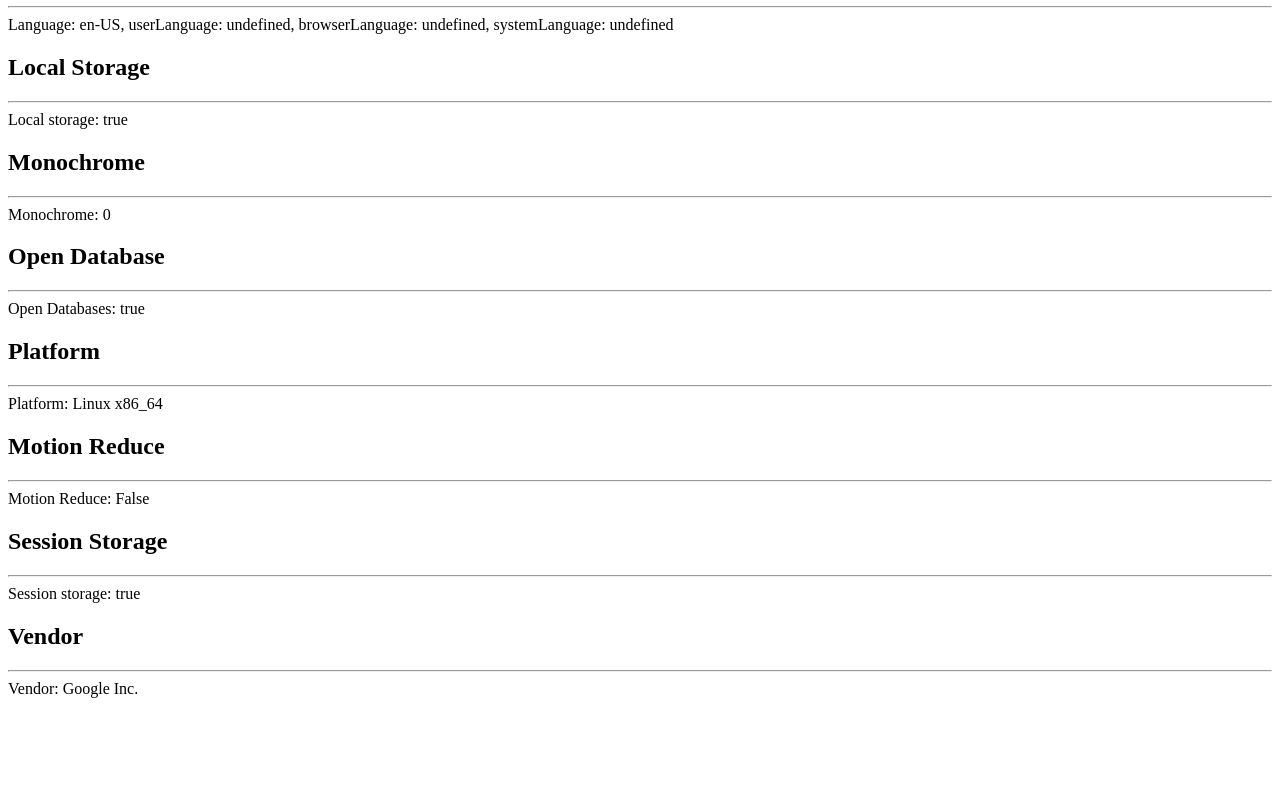
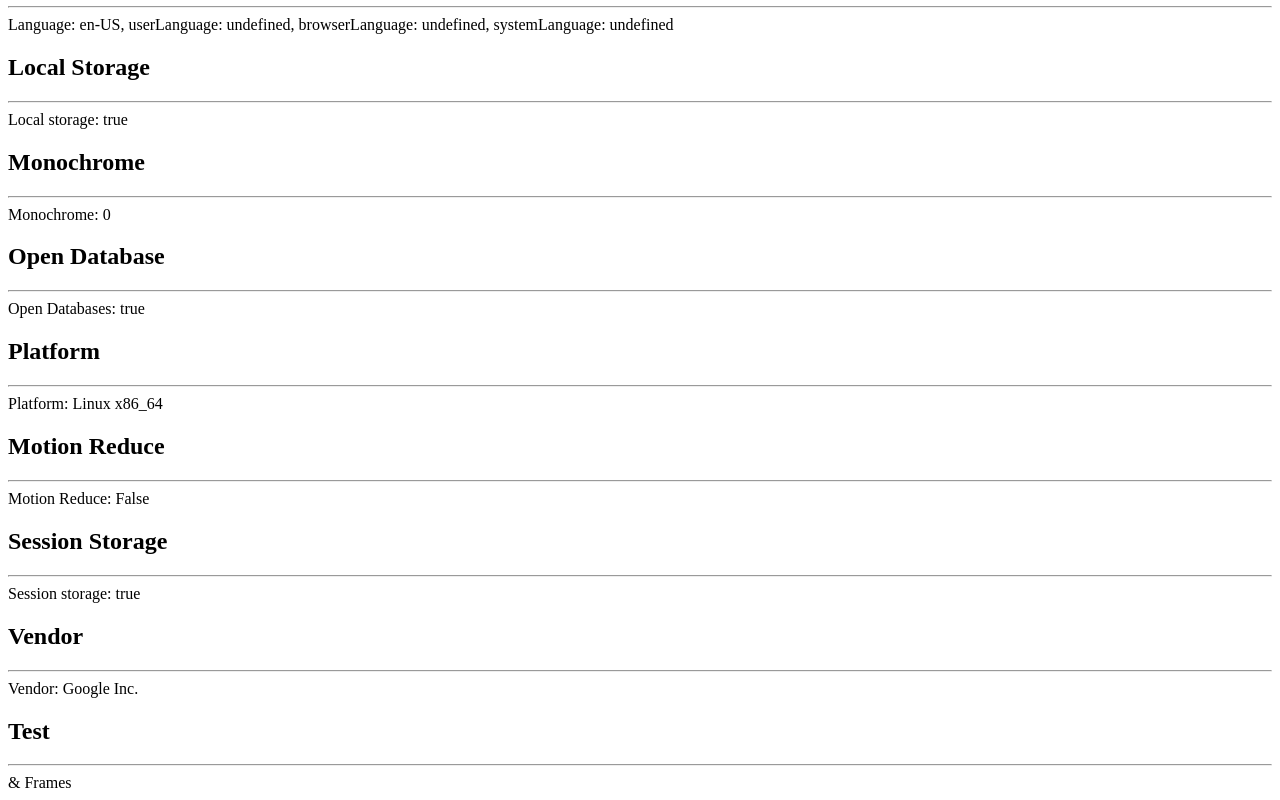
Before and after one commit to Mattrfu/CS263Final, a plain HTML site: page index.html in a window 1280 px wide. Shown: the part 1105-1905 px from the top of the page. Before the commit the page ends 1811 px from the top, so only its background shows below. Drawn offline with Linux system fonts and the light colour scheme.

Commit message:
intercept

```diff
--- a/index.html
+++ b/index.html
@@ -330,6 +330,11 @@
                 <hr>
                 <div id="outputVendor">[Insert Vendor Here]</div>
             </div>
+            <div>
+                <h2>Test</h2>
+                <hr>
+                <div class="b">&amp; Frames</div>
+            </div>
 
 
         </div>
```
